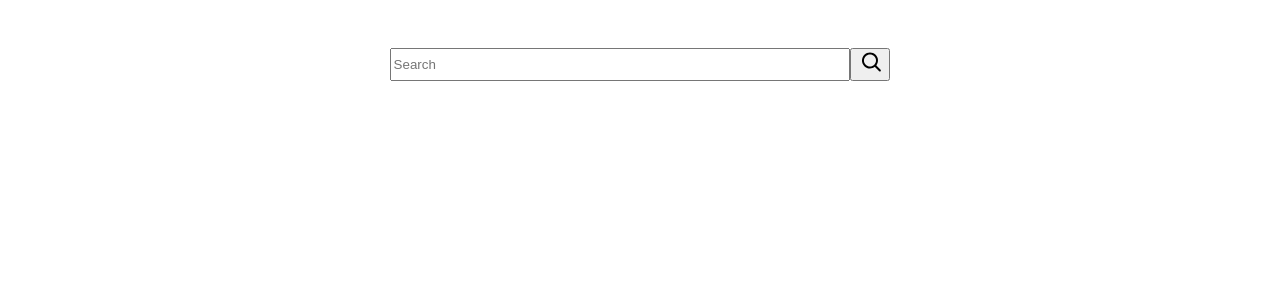
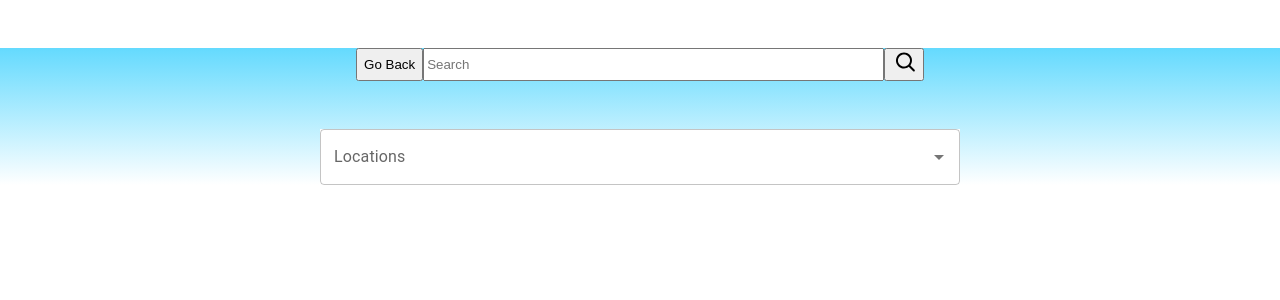
Before and after one commit to devsoc-unsw/trainee-ranger-24t2, a React (Vite) app in the folder frontend/: page /location in a window 1280 px wide. Shown: the top 300 px of the page. Built offline with nearby package versions, Linux system fonts and the light colour scheme.

Commit message:
added types to dummy data and navigated between jet and tony's contributions

```diff
--- /dev/null
+++ b/frontend/src/LocationsData.ts
@@ -0,0 +1,7 @@
+import { Locations } from "./types";
+
+const locations: Locations[] = [
+
+];
+
+export default locations;
--- a/frontend/src/components/LeftSection.tsx
+++ b/frontend/src/components/LeftSection.tsx
@@ -1,15 +1,18 @@
 import React from 'react';
 import './LeftSection.css';
 import walkingGif from '../images/walking2.gif';
+import { useNavigate } from 'react-router-dom';
 
 
 const LeftSection: React.FC = () => {
+  const navigate = useNavigate();
+
   return (
     <div className="left-section">
      <div className="trek-image">
         <img src={walkingGif} alt="Trekking animation" className="walking-gif" />
       </div>
-      <button className="start-trekking">Start Trekking</button>
+      <button className="start-trekking" onClick={() => navigate('/location')}>Start Trekking</button>
 
       <div className="achievements">
         <h2>Achievements</h2>
--- a/frontend/src/pages/CompletionScreen.tsx
+++ b/frontend/src/pages/CompletionScreen.tsx
@@ -97,8 +97,8 @@ const CompletionScreen = () => {
 
         <ButtonContainer>
           <CompletionButton>Share</CompletionButton>
-          <CompletionButton>Home</CompletionButton> {/* To navigate to the dashboard/home page */}
-          <CompletionButton>Next Trip</CompletionButton>
+          <CompletionButton onClick={() => navigate('/dashboard')}>Home</CompletionButton> {/* To navigate to the dashboard/home page */}
+          <CompletionButton onClick={() => navigate('/location')}>Next Trip</CompletionButton>
         </ButtonContainer>
       </WhiteCont>
     </BackgroundImg>
--- a/frontend/src/pages/Location.tsx
+++ b/frontend/src/pages/Location.tsx
@@ -2,6 +2,8 @@ import React, { useState } from 'react'
 import searchIcon from '../images/search.svg';
 import { useNavigate } from 'react-router-dom';
 import axios from 'axios';
+import { Autocomplete, styled, TextField } from '@mui/material';
+import locations from '../LocationsData';
 
 const AUTH = '';
 
@@ -9,6 +11,10 @@ const Location = () => {
   const navigate = useNavigate();
   const [input, setInput] = useState('');
   const [locations, setLocations] = useState([]);
+
+  const Background = styled('div')({
+    background: 'linear-gradient(#64dafe, white)'
+  });
 
   const updateInput = (e: React.ChangeEvent<HTMLInputElement>) => {
     setInput(e.target.value);
@@ -45,21 +51,25 @@ const Location = () => {
 
   return (
     <>
+    <Background>
       <header className="search-bar__container">
+        <button style={{ cursor: 'pointer' }} onClick={() => navigate('/dashboard')}>
+          Go Back
+        </button>
           <input
             type="text"
             className="search-bar"
             placeholder="Search"
             value={input}
             onChange={updateInput}
-          />
-        <button className="submitLocation" onClick={handleSearch}>
+            />
+        <button className="submitLocation" style={{ cursor: 'pointer' }} onClick={handleSearch}>
           <img src={searchIcon} alt="Search" />
         </button>
       </header>
       <div className="locationResults">
         {locations.map((place, index) => (
-            <div key={index} className='location'>
+          <div key={index} className='location'>
               <h3 className='location-name'>{place.name}</h3>
               <p className='location-address'>{place.location.formatted_address}</p>
               <button className="addLocationToItinerary">
@@ -68,6 +78,13 @@ const Location = () => {
             </div>
         ))}
       </div>
+      <Autocomplete
+        disablePortal
+        options={locations}
+        sx={{width: '50%', margin: '0 auto', backgroundColor: 'white'}}
+        renderInput={(params) => <TextField {...params} label="Locations" />}
+      />
+    </Background>
     </>
   )
 }
--- /dev/null
+++ b/frontend/src/types.ts
@@ -0,0 +1,5 @@
+export type Locations = {
+    name: string,
+    country: string,
+    rating: number
+}
```
